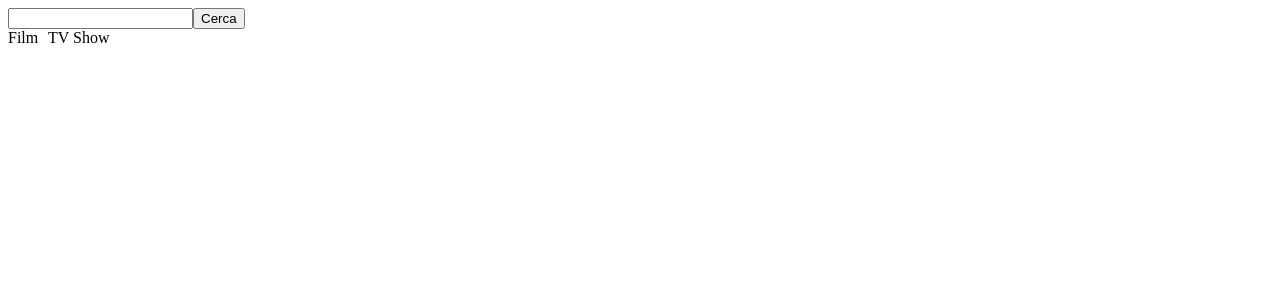
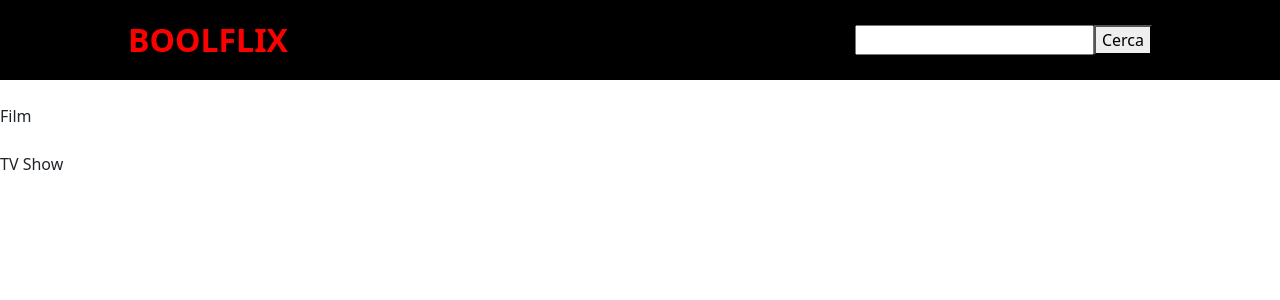
Before and after one commit to francescovincidev/vite-boolflix, a Vue app: page / in a window 1280 px wide. Shown: the top 300 px of the page. Built offline with nearby package versions, Linux system fonts and the light colour scheme.

Commit message:
Add some layout

```diff
--- a/package.json
+++ b/package.json
@@ -11,11 +11,13 @@
   "dependencies": {
     "@fortawesome/fontawesome-free": "^6.4.0",
     "axios": "^1.3.5",
+    "bootstrap": "^5.2.3",
     "flag-icons": "^6.6.6",
     "vue": "^3.2.47"
   },
   "devDependencies": {
     "@vitejs/plugin-vue": "^4.1.0",
+    "sass": "^1.62.0",
     "vite": "^4.2.0"
   }
 }
--- /dev/null
+++ b/src/components/AppCards.vue
@@ -0,0 +1,103 @@
+<script>
+import { store } from '../store';
+
+export default {
+    name: "AppCards",
+    data() {
+        return {
+            store
+        }
+    },
+    mounted() {
+
+        console.log(this.show);
+        console.log(this.show.list[0].title);
+    },
+
+
+    props: {
+        show: Object,
+        index: Number
+    },
+    methods: {
+        starsFuncition(vote) {
+            this.fullStar = Math.ceil(vote / 2);
+            this.emptyStar = 5 - this.fullStar
+        }
+    },
+
+
+}
+
+</script>
+
+<template>
+    <div class="card">
+        <div class="poster">
+            <img :src="'https://image.tmdb.org/t/p/w185' + show.list[index].poster_path" alt="">
+            <div class="show-info p-2">
+
+                <div class="title">Titolo:
+                    <span v-if="show.type == 'Film'">{{ show.list[index].title }}</span>
+                    <span v-if="show.type == 'TV Show'">{{ show.list[index].name }}</span>
+                </div>
+                <div class="original-title">Titolo originale:
+                    <span v-if="show.type == 'Film'">{{ show.list[index].original_title }}</span>
+                    <span v-if="show.type == 'TV Show'">{{ show.list[index].original_name }}</span>
+                </div>
+                <div class="original-language">Lingua originale: {{ show.list[index].original_language }}
+                    <span v-if="show.list[index].original_language == 'en'" class="fi fi-gb"></span>
+                    <span v-if="show.list[index].original_language == 'ja'" class="fi fi-jp"></span>
+                    <span :class="'fi fi-' + show.list[index].original_language"></span>
+                </div>
+                <div class="vote-average">
+                    <div>
+                        {{ starsFuncition(show.list[index].vote_average) }}
+                        Voto:
+                        <span v-for="num, index in fullStar" :key="index"><i class="fa-solid fa-star"></i></span>
+                        <span v-for="num, index in emptyStar" :key="index"><i class="fa-regular fa-star"></i></span>
+
+                    </div>
+                </div>
+            </div>
+        </div>
+
+    </div>
+</template>
+
+<style scoped lang="scss">
+@use "../style/partials/mixins" as *;
+
+.card {
+    height: 260px;
+    width: 175px;
+    position: relative;
+    flex-shrink: 0;
+
+    img {
+        height: 260px;
+        width: 175px;
+        object-fit: cover;
+    }
+
+    .show-info {
+        position: absolute;
+        top: 0;
+        left: 0;
+        color: white;
+        display: none;
+    }
+
+    .poster:hover {
+        img {
+            filter: brightness(40%);
+        }
+        .show-info {
+            display: block;
+            filter: none;
+        }
+    }
+
+
+
+}</style>
--- a/src/components/AppContent.vue
+++ b/src/components/AppContent.vue
@@ -1,4 +1,5 @@
 <script>
+import AppCards from './AppCards.vue';
 import { store } from '../store';
 
 
@@ -11,70 +12,36 @@ export default {
             emptyStar: 0
         }
     },
-
-    props: {
-        shows: Object
+    components: {
+        AppCards
     },
 
-    methods: {
-        starsFuncition(vote) {
-            this.fullStar = Math.ceil(vote / 2);
-            this.emptyStar = 5 - this.fullStar
-        }
-    },
 }
 
 </script>
 
 <template>
     <div class="show-list">
-        <div v-for="category in store.toSearch">
+        <div v-for="category in store.toSearch" class="my-4">
+
             {{ category.type }}
-            <ul>
-                <li v-for="show in category.list" :key="show.id">
-                    <div>
-                        Titolo:
-                        <span v-if="category.type == 'Film'">{{ show.title }}</span>
-                        <span v-if="category.type == 'TV Show'">{{ show.name }}</span>
-                    </div>
 
-                    <div>
-                        Titolo originale:
-                        <span v-if="category.type == 'Film'">{{ show.original_title }}</span>
-                        <span v-if="category.type == 'TV Show'">{{ show.original_name }}</span>
-                    </div>
-
-                    <div>
-                        Lingua originale: {{ show.original_language }}
-                        <span v-if="show.original_language == 'en'" class="fi fi-gb"></span>
-                        <span v-if="show.original_language == 'ja'" class="fi fi-jp"></span>
-                        <span :class="'fi fi-' + show.original_language"></span>
-                    </div>
-                    <div>
-                        {{ starsFuncition(show.vote_average) }}
-                        Voto:
-                        <span v-for="num, index in fullStar" :key="index"><i class="fa-solid fa-star"></i></span>
-                        <span v-for="num, index in emptyStar" :key="index"><i class="fa-regular fa-star"></i></span>
-
-                    </div>
-                    <div>
-                        <img :src="'https://image.tmdb.org/t/p/w342' + show.poster_path" alt="">
-                    </div>
-                </li>
-
-            </ul>
+            <div class="card-list">
+                <AppCards v-for="card, index in category.list" :show="category" :index="index" class="m-4" />
+            </div>
         </div>
 
     </div>
 </template>
 
-<style>
-li {
-    padding: 10px;
-}
+<style  scoped lang="scss">
+.show-list {
 
-.show-list {
-    display: flex;
+    .card-list {
+        display: flex;
+        overflow: auto;
+    }
+
 
 }
 </style>
--- a/src/components/AppSearch.vue
+++ b/src/components/AppSearch.vue
@@ -15,6 +15,35 @@ import { store } from '../store';
 </script>
 
 <template>
-    <input type="text" name="" id="" v-model="store.wordToSearch"  @keyup.enter="$emit(`filter`)">
-    <button @click="$emit(`filter`)">Cerca</button>
+    <div class="header-bar">
+
+        <div class="content h-100 d-flex align-items-center justify-content-between">
+
+            <div class="app-name fs-2 fw-semibold">
+                Boolflix
+            </div>
+            <div>
+                <input type="text" name="" id="" v-model="store.wordToSearch"  @keyup.enter="$emit(`filter`)">
+                <button @click="$emit(`filter`)">Cerca</button>
+            </div>
+        </div>
+    </div>
 </template>
+
+<style scoped lang="scss">
+@use "../style/partials/mixins" as *;
+.header-bar{
+    height: 80px;
+    background-color: black;
+    .content{
+        @include container;
+
+        .app-name{
+            color: red;
+            text-transform: uppercase;
+        }
+    }
+
+}
+
+</style>
--- a/src/main.js
+++ b/src/main.js
@@ -1,5 +1,5 @@
 import { createApp } from 'vue'
-// import './style.css'
+import './style/general.scss'
 import App from './App.vue'
 
 createApp(App).mount('#app')
--- /dev/null
+++ b/src/style/general.scss
@@ -0,0 +1 @@
+@import "bootstrap/scss/bootstrap";
--- /dev/null
+++ b/src/style/partials/_mixins.scss
@@ -0,0 +1,4 @@
+@mixin container {
+    margin: 0 auto;
+    width: 80%;
+  }
```
Also changed, not shown: 1 other file (tests, documents, lock files or other folders).
